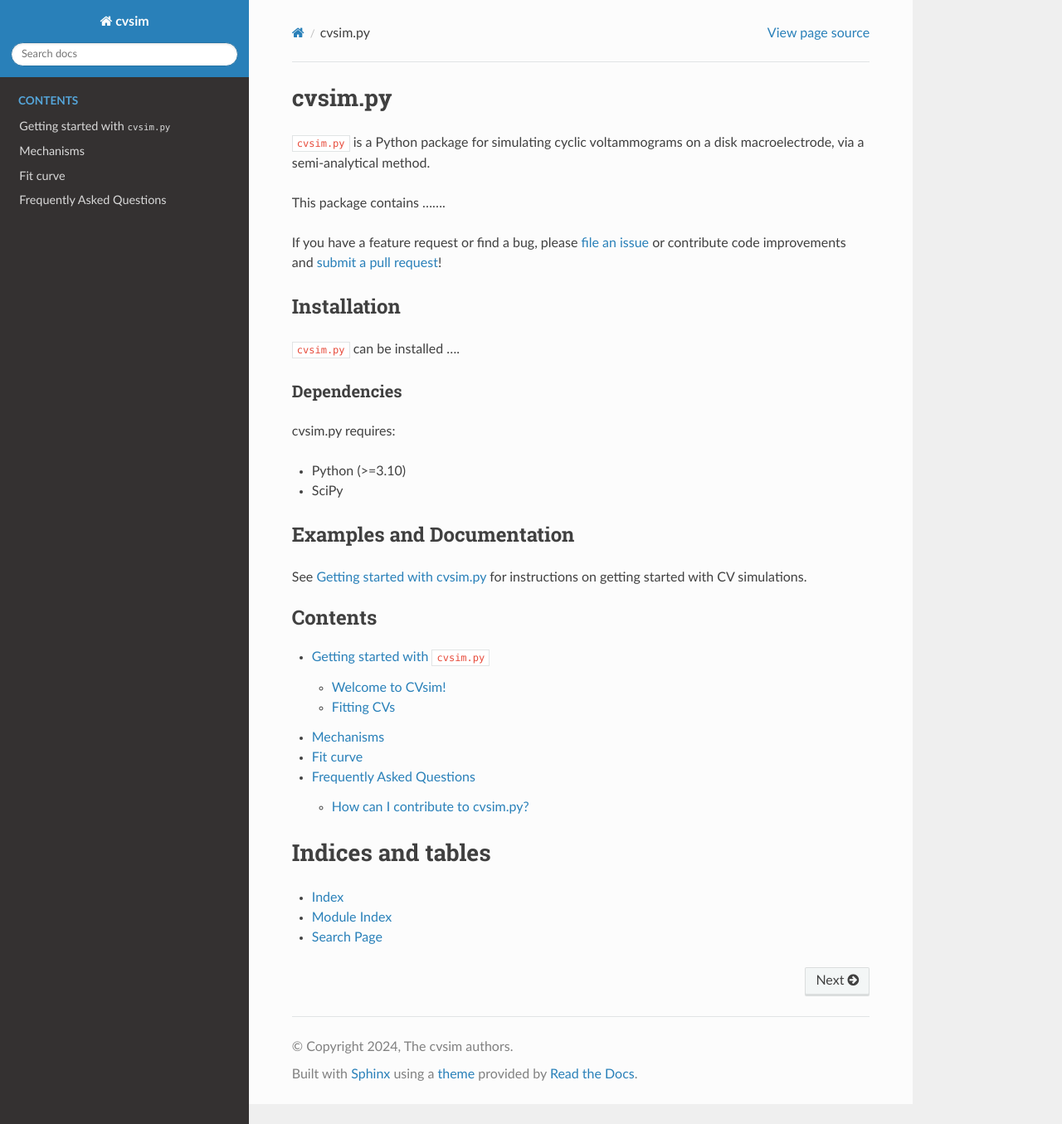
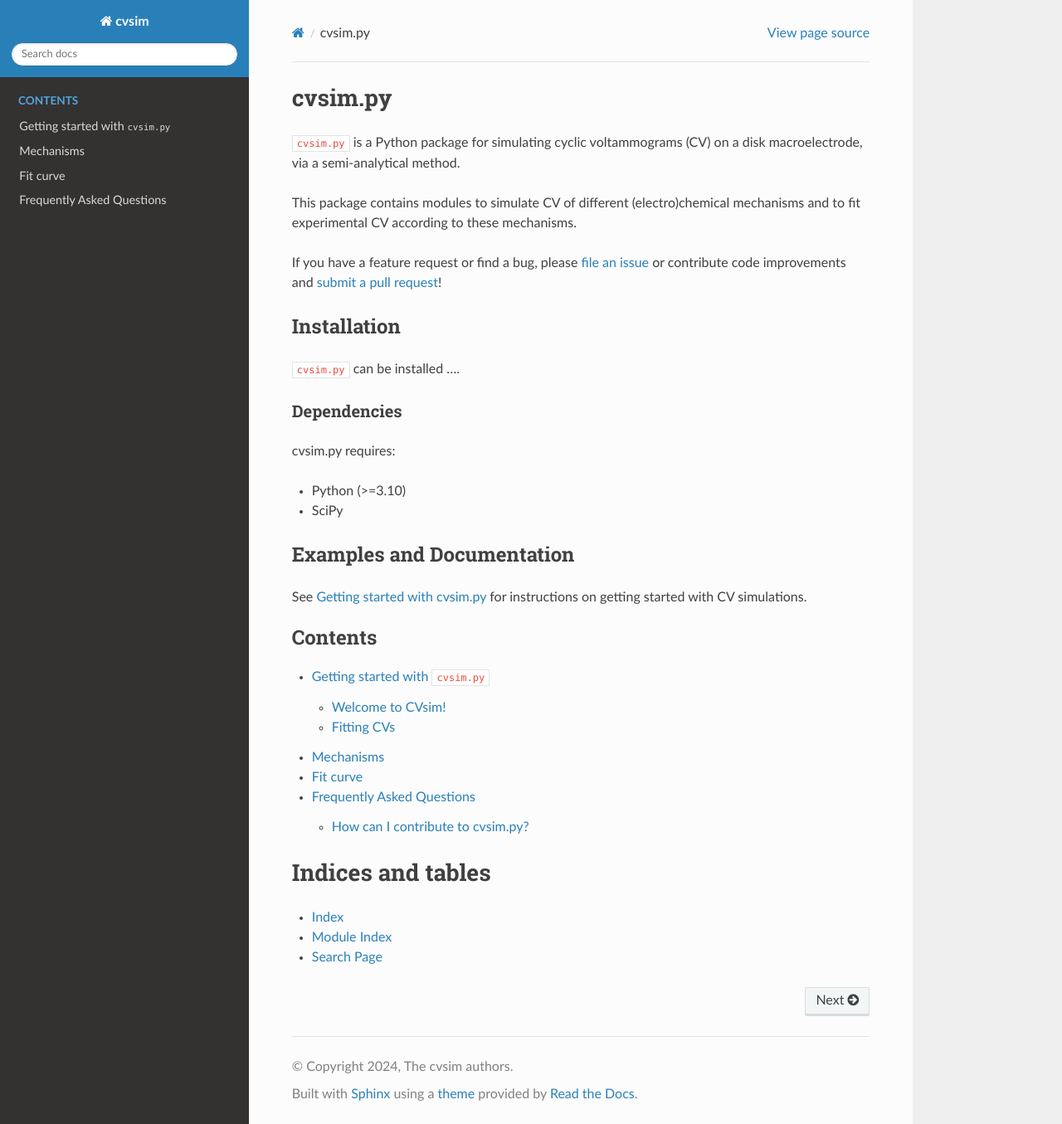
Before and after one commit to ericfell/CVsim, a Sphinx documentation site: the page built from docs/source/index.rst, in a window 1280 px wide and 1355 px high. Shown: the whole window at 83% size. Built offline with Sphinx 7.4.7 and the Read the Docs theme 3.1.0, drawn with Linux system fonts in a browser that asks for light colours; pages that are not in the unit, such as notebooks, are missing from menus.

Commit message:
add index description

```diff
--- a/docs/source/index.rst
+++ b/docs/source/index.rst
@@ -6,10 +6,10 @@
 cvsim.py
 ===================
 
-:code:`cvsim.py` is a Python package for simulating cyclic voltammograms on a disk macroelectrode,
+:code:`cvsim.py` is a Python package for simulating cyclic voltammograms (CV) on a disk macroelectrode,
 via a semi-analytical method.
 
-This package contains .......
+This package contains modules to simulate CV of different (electro)chemical mechanisms and to fit experimental CV according to these mechanisms.
 
 
 If you have a feature request or find a bug, please
```
